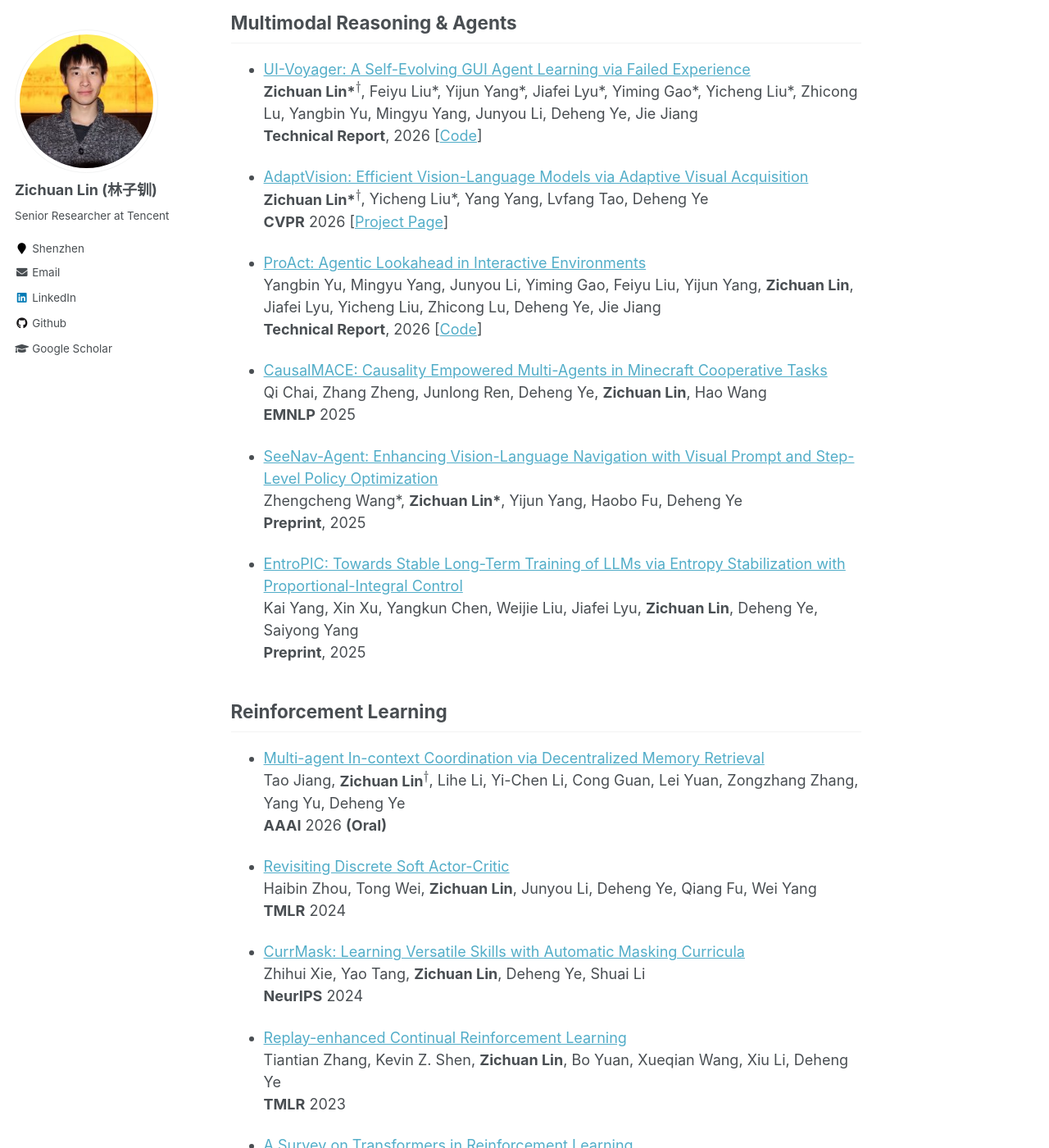
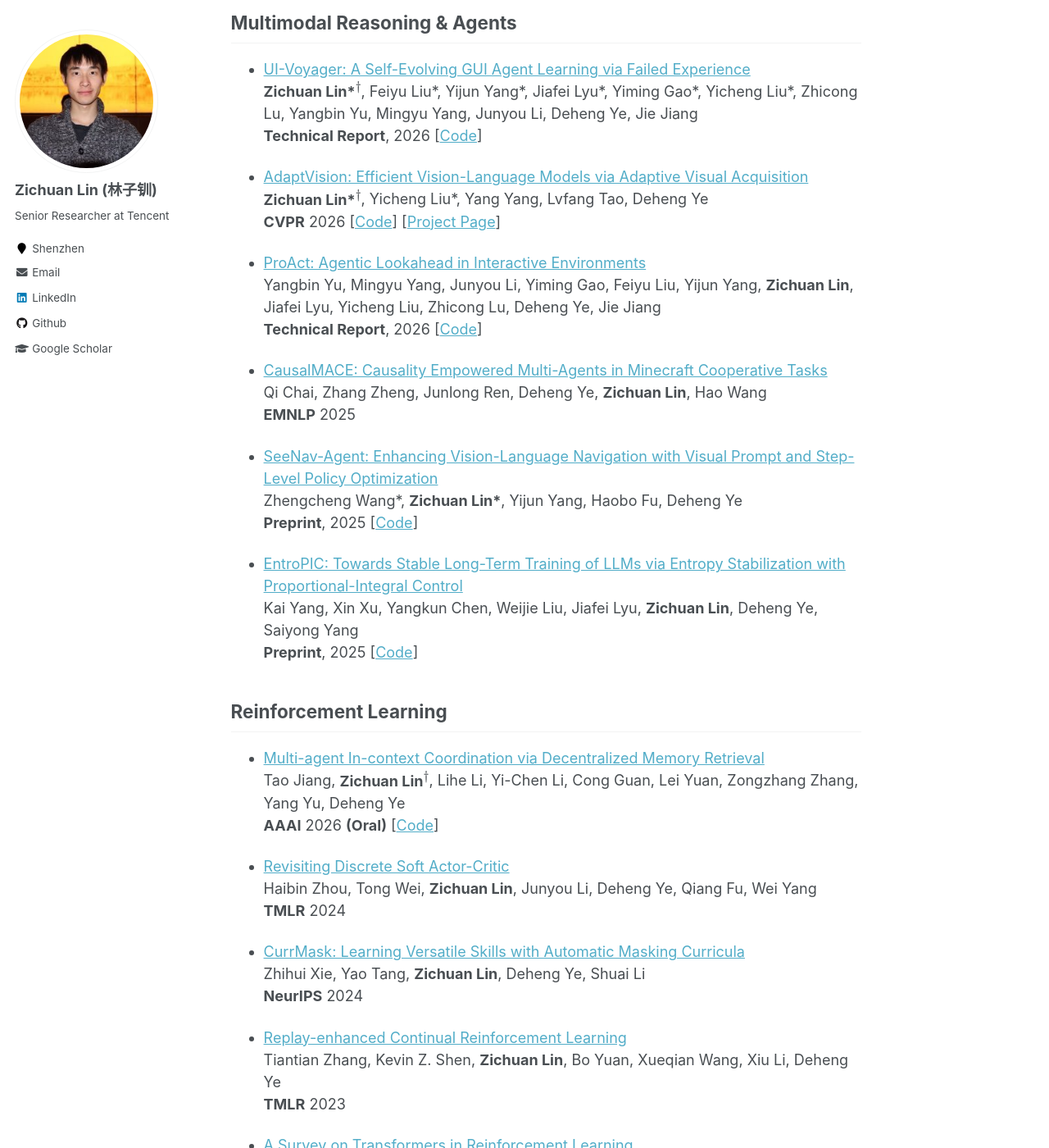
Before and after one commit to LinZichuan/linzichuan.github.io, a Jekyll site: the page built from _pages/about.md, in a window 1280 px wide and 1400 px high, scrolled down 553 px. Shown: the whole window at 82% size. Built offline with Jekyll 4.4.1, drawn with Linux system fonts in a browser that asks for light colours; formulas are drawn with MathJax 3.

Commit message:
Update about.md

```diff
--- a/_pages/about.md
+++ b/_pages/about.md
@@ -32,7 +32,7 @@ Publications & Preprints
 
 - [AdaptVision: Efficient Vision-Language Models via Adaptive Visual Acquisition](https://arxiv.org/abs/2512.03794) <br>
 **Zichuan Lin\*$^{\dagger}$**, Yicheng Liu\*, Yang Yang, Lvfang Tao, Deheng Ye <br>
-**CVPR** 2026 [[Project Page](https://adaptvision.github.io/)]
+**CVPR** 2026 [[Code](https://github.com/AdaptVision/AdaptVision)] [[Project Page](https://adaptvision.github.io/)]
 
 - [ProAct: Agentic Lookahead in Interactive Environments](https://arxiv.org/abs/2602.05327) <br>
 Yangbin Yu, Mingyu Yang, Junyou Li, Yiming Gao, Feiyu Liu, Yijun Yang, **Zichuan Lin**, Jiafei Lyu, Yicheng Liu, Zhicong Lu, Deheng Ye, Jie Jiang <br>
@@ -44,17 +44,17 @@ Qi Chai, Zhang Zheng, Junlong Ren, Deheng Ye, **Zichuan Lin**, Hao Wang <br>
 
 - [SeeNav-Agent: Enhancing Vision-Language Navigation with Visual Prompt and Step-Level Policy Optimization](https://arxiv.org/abs/2512.02631) <br>
 Zhengcheng Wang\*, **Zichuan Lin\***, Yijun Yang, Haobo Fu, Deheng Ye <br>
-**Preprint**, 2025
+**Preprint**, 2025 [[Code](https://github.com/WzcTHU/SeeNav-Agent)]
 
 - [EntroPIC: Towards Stable Long-Term Training of LLMs via Entropy Stabilization with Proportional-Integral Control](https://arxiv.org/abs/2511.15248) <br>
 Kai Yang, Xin Xu, Yangkun Chen, Weijie Liu, Jiafei Lyu, **Zichuan Lin**, Deheng Ye, Saiyong Yang <br>
-**Preprint**, 2025
+**Preprint**, 2025 [[Code](https://github.com/yk7333/EntroPIC)]
 
 ## Reinforcement Learning
 
 - [Multi-agent In-context Coordination via Decentralized Memory Retrieval](https://arxiv.org/abs/2511.10030) <br>
 Tao Jiang, **Zichuan Lin$^{\dagger}$**, Lihe Li, Yi-Chen Li, Cong Guan, Lei Yuan, Zongzhang Zhang, Yang Yu, Deheng Ye <br>
-**AAAI** 2026 **(Oral)**
+**AAAI** 2026 **(Oral)** [[Code](https://github.com/LAMDA-RL/MAICC)]
 
 - [Revisiting Discrete Soft Actor-Critic](https://arxiv.org/abs/2209.10081) <br>
 Haibin Zhou, Tong Wei, **Zichuan Lin**, Junyou Li, Deheng Ye, Qiang Fu, Wei Yang <br>
```
